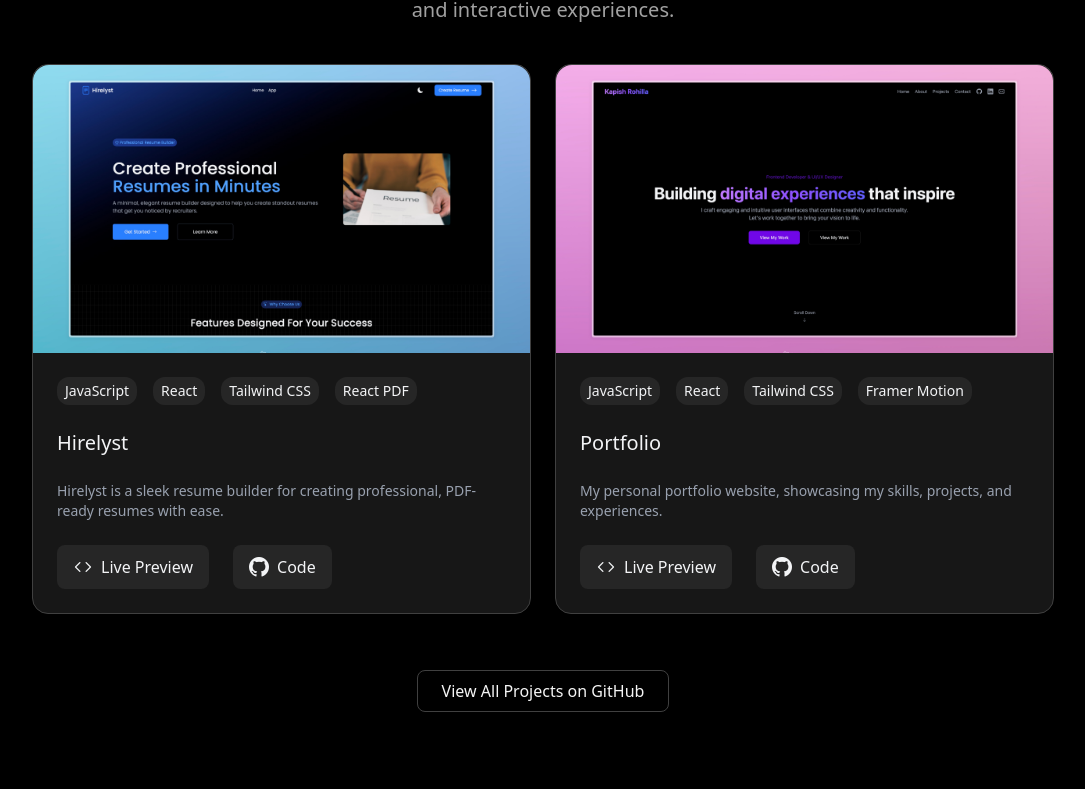
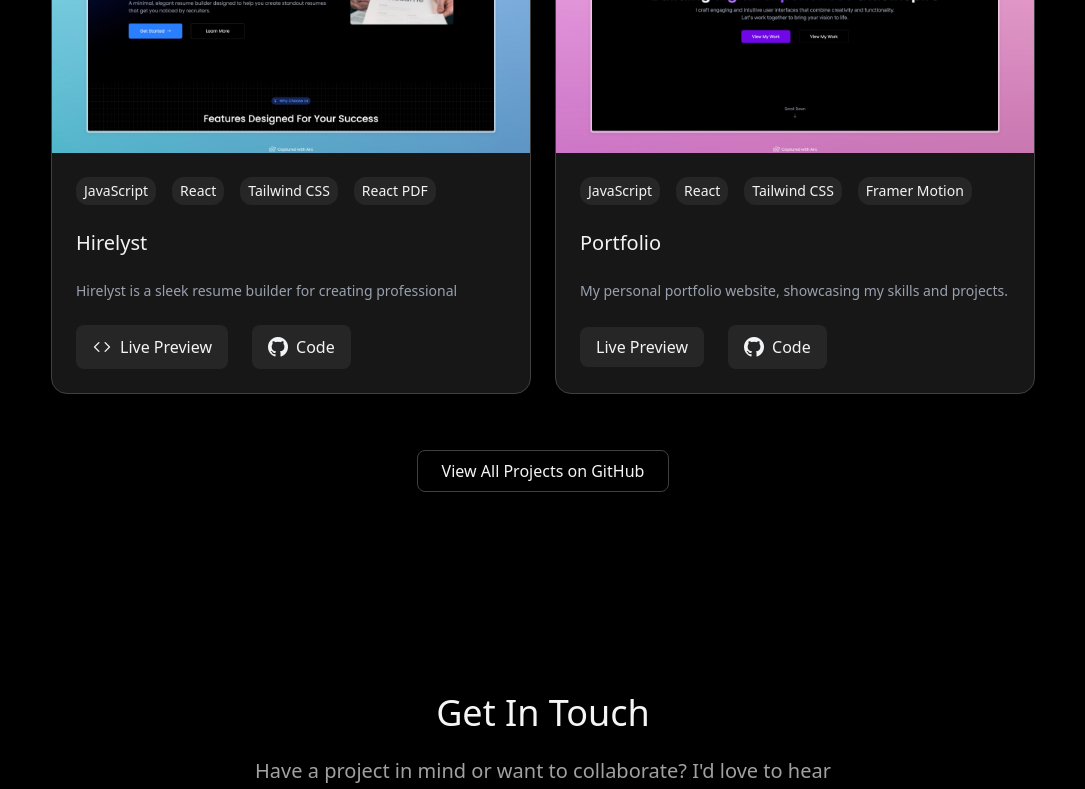
Before and after one commit to kapish9741/react-portfolio, a React (Vite) app: page / in a window 1280 px wide. Shown: the part 2000-2789 px from the top of the page, without its empty margins (97-1182 px from the left). Built offline with nearby package versions, Linux system fonts and the light colour scheme.

Commit message:
responsiveness

```diff
--- a/src/App.jsx
+++ b/src/App.jsx
@@ -8,25 +8,25 @@
 
 function App() {
   return (
-    <div className="flex flex-col min-h-screen overflow-x-hidden">
-      <header className="fixed top-0 w-full h-16 z-10 bg-transparent backdrop-blur-md">
+    <div className="overflow-x-hidden">
+      <header className='fixed top-0 w-full h-16 z-10 bg-transparent bg-clip-padding backdrop-filter backdrop-blur-md bg-opacity-0 backdrop-saturate-100 backdrop-contrast-100'>
         <NavBar />
       </header>
-      <main className="flex-grow w-full pt-16">
-        <section className="min-h-screen w-full py-8 md:py-12">
+      <main className='overflow-x-hidden'>
+        <section className='w-screen'>
           <Hero />
         </section>
-        <section className="min-h-screen w-full py-12 flex justify-center items-start">
+        <section className='w-full min-h-screen px-4 md:px-6 lg:px-8 flex flex-col md:flex-row justify-center items-center'>
           <AboutMe />
         </section>
-        <section className="w-full py-12 md:py-20">
+        <section className='w-full px-4 md:px-6 my-10'>
           <Projects />
         </section>
-        <section className="min-h-screen w-full py-12 flex justify-center items-center">
+        <section className='w-full min-h-screen px-4 md:px-6 lg:px-8 flex justify-center items-center'>
           <ContactUs />
         </section>
       </main>
-      <footer className="w-full">
+      <footer className='w-full'>
         <Footer />
       </footer>
     </div>
--- a/src/components/Projects.jsx
+++ b/src/components/Projects.jsx
@@ -31,17 +31,17 @@
               </ul>
 
               <h3 className='text-gray-100 text-lg md:text-xl px-4 md:px-6'>Hirelyst</h3>
-              <p className='text-gray-400 text-sm md:text-md px-4 md:px-6'>Hirelyst is a sleek resume builder for creating professional, PDF-ready resumes with ease.</p>
+              <p className='text-gray-400 text-sm md:text-md px-4 md:px-6'>Hirelyst is a sleek resume builder for creating professional</p>
 
               <div className='flex flex-row items-center justify-start gap-4 md:gap-6 px-4 md:px-6 pb-6'>
-                <button className='border-none px-3 py-1 md:px-4 md:py-2 bg-neutral-800 hover:bg-violet-600 transition-colors duration-300 ease-in-out text-gray-100 rounded-lg cursor-pointer flex flex-row items-center justify-center gap-2'>
+                <a href='https://hirelyst.vercel.app/'><button className='border-none px-3 py-1 md:px-4 md:py-2 bg-neutral-800 hover:bg-violet-600 transition-colors duration-300 ease-in-out text-gray-100 rounded-lg cursor-pointer flex flex-row items-center justify-center gap-2'>
                   <i className="bi bi-code text-lg md:text-xl"></i>
                   <span className='text-sm md:text-base'>Live Preview</span>
-                </button>
-                <button className='border-none px-3 py-1 md:px-4 md:py-2 bg-neutral-800 hover:bg-violet-600 transition-colors duration-300 ease-in-out text-gray-100 rounded-lg cursor-pointer flex flex-row items-center justify-center gap-2'>
+                </button></a>
+                <a href='https://github.com/kapish9741/resume-builder'><button className='border-none px-3 py-1 md:px-4 md:py-2 bg-neutral-800 hover:bg-violet-600 transition-colors duration-300 ease-in-out text-gray-100 rounded-lg cursor-pointer flex flex-row items-center justify-center gap-2'>
                   <i className="bi bi-github text-lg md:text-xl"></i>
                   <span className='text-sm md:text-base'>Code</span>
-                </button>
+                </button></a>
               </div>
             </div>
           </Tilt>
@@ -66,17 +66,17 @@
               </ul>
 
               <h3 className='text-gray-100 text-lg md:text-xl px-4 md:px-6'>Portfolio</h3>
-              <p className='text-gray-400 text-sm md:text-md px-4 md:px-6'>My personal portfolio website, showcasing my skills, projects, and experiences.</p>
+              <p className='text-gray-400 text-sm md:text-md px-4 md:px-6'>My personal portfolio website, showcasing my skills and projects.</p>
 
               <div className='flex flex-row items-center justify-start gap-4 md:gap-6 px-4 md:px-6 pb-6'>
-                <button className='border-none px-3 py-1 md:px-4 md:py-2 bg-neutral-800 hover:bg-violet-600 transition-colors duration-300 ease-in-out text-gray-100 rounded-lg cursor-pointer flex flex-row items-center justify-center gap-2'>
-                  <i className="bi bi-code text-lg md:text-xl"></i>
+              <a href='https://kapishrohilla.vercel.app/'><button className='border-none px-3 py-1 md:px-4 md:py-2 bg-neutral-800 hover:bg-violet-600 transition-colors duration-300 ease-in-out text-gray-100 rounded-lg cursor-pointer flex flex-row items-center justify-center gap-2'>
+
                   <span className='text-sm md:text-base'>Live Preview</span>
-                </button>
-                <button className='border-none px-3 py-1 md:px-4 md:py-2 bg-neutral-800 hover:bg-violet-600 transition-colors duration-300 ease-in-out text-gray-100 rounded-lg cursor-pointer flex flex-row items-center justify-center gap-2'>
+                </button></a>
+                <a href='https://github.com/kapish9741/react-portfolio'><button className='border-none px-3 py-1 md:px-4 md:py-2 bg-neutral-800 hover:bg-violet-600 transition-colors duration-300 ease-in-out text-gray-100 rounded-lg cursor-pointer flex flex-row items-center justify-center gap-2'>
                   <i className="bi bi-github text-lg md:text-xl"></i>
                   <span className='text-sm md:text-base'>Code</span>
-                </button>
+                </button></a>
               </div>
             </div>
           </Tilt>
```
